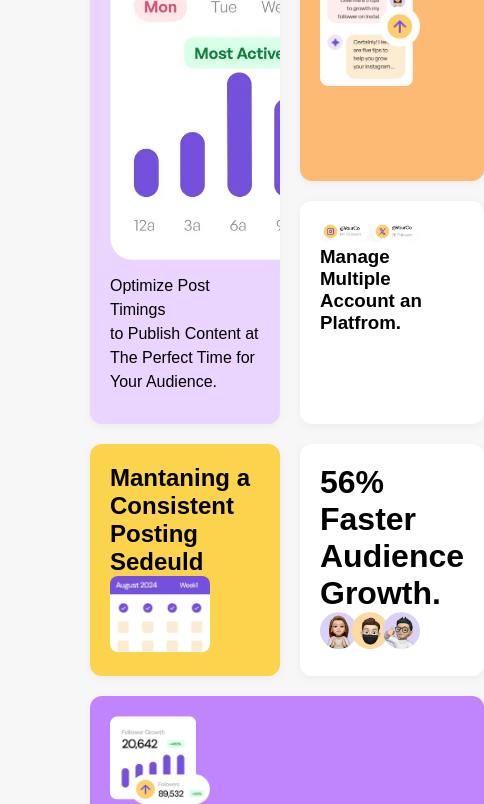
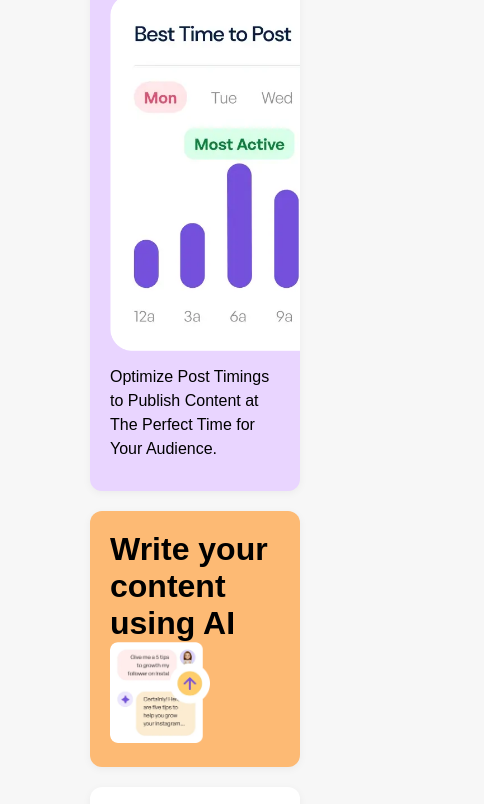
Before and after one commit to anamkhanbd/Grid-use-to-make-easy-layouts, a plain HTML site: page index.html in a window 390 px wide. Shown: the part 853-1657 px from the top of the page, 484 px wide, since content can reach past the window. Drawn offline with Linux system fonts and the light colour scheme.

Commit message:
add responsive code

```diff
--- a/css/style.css
+++ b/css/style.css
@@ -150,3 +150,22 @@
         grid-template-columns: 1fr;
       }
     }
+
+    @media (max-width: 768px) {
+  .grid-container {
+    grid-template-columns: 1fr; /* শুধু ১টা কলাম */
+  }
+
+  .box1,
+  .box2,
+  .box3,
+  .box4,
+  .box5,
+  .box6,
+  .box7,
+  .box8,
+  .box9 {
+    grid-column: span 1 !important;
+    grid-row: auto !important;
+  }
+}
```
